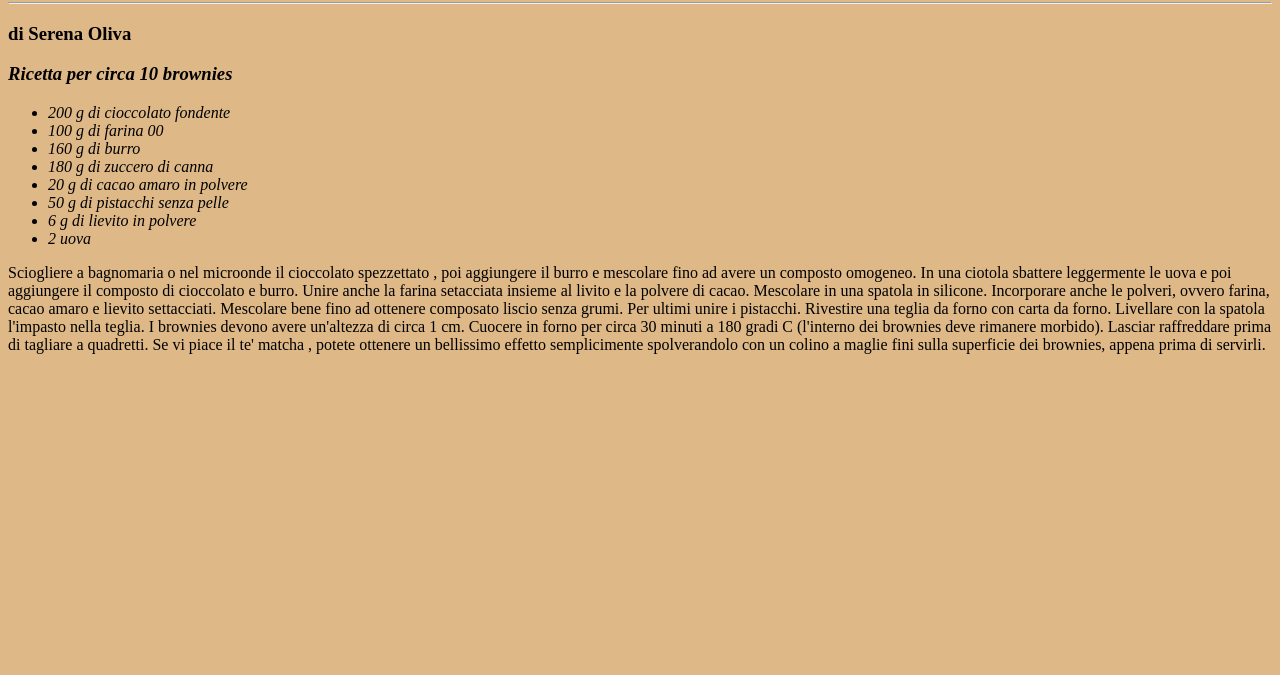
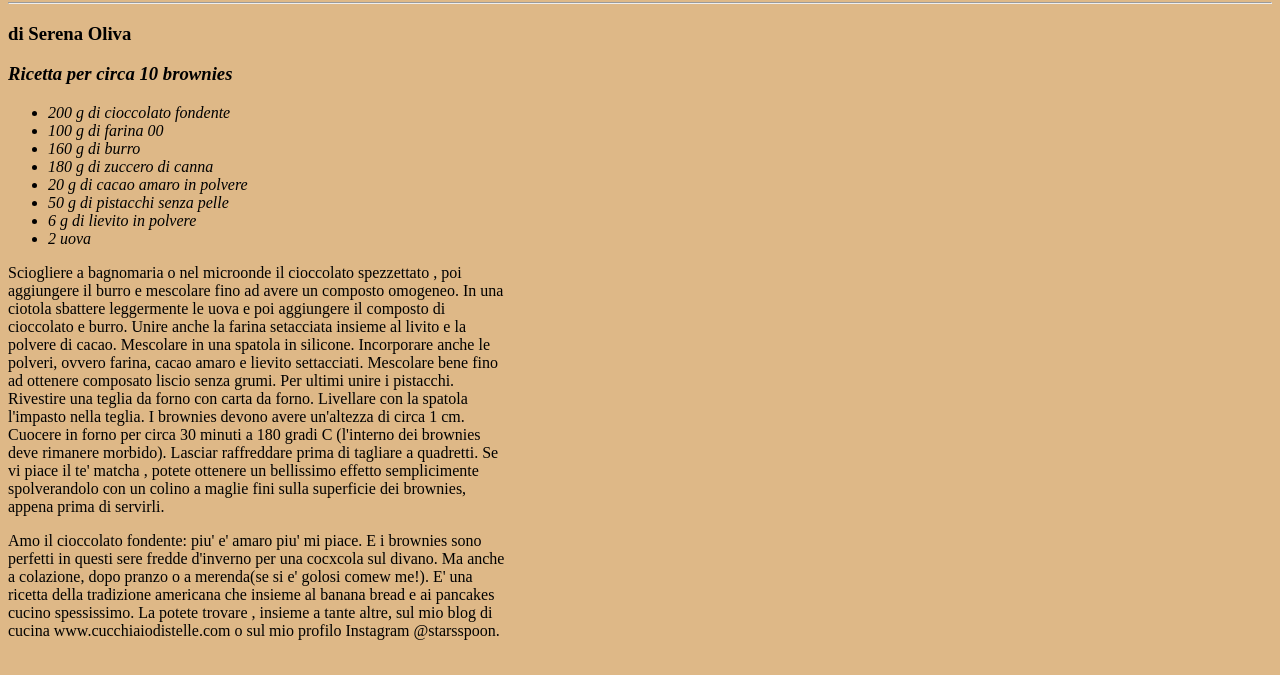
Before and after one commit to WebHeroSchool/Brownies, a plain HTML site: page index.html in a window 1280 px wide. Shown: the part 125-800 px from the top of the page. Drawn offline with Linux system fonts and the light colour scheme.

Commit message:
add aside content

```diff
--- a/index.html
+++ b/index.html
@@ -45,7 +45,12 @@
         </p>
         <aside>
             <p>
-
+                Amo il cioccolato fondente: piu' e' amaro piu' mi piace.
+                E i brownies sono perfetti in questi sere fredde d'inverno per una cocxcola sul divano.
+                Ma anche a colazione, dopo pranzo o a merenda(se si e' golosi comew me!).
+                E' una ricetta della tradizione americana che insieme al banana bread e ai pancakes cucino spessissimo.
+                La potete trovare , insieme a tante altre, sul mio blog di cucina www.cucchiaiodistelle.com
+                o sul mio profilo Instagram @starsspoon.
             </p>
         </aside>
     </article>
--- a/style.css
+++ b/style.css
@@ -1,6 +1,10 @@
-body{
+body {
     background: burlywood;
 }
+
 ul{
     font-style: italic;
 }
+article{
+    width: 40%;
+}
```
